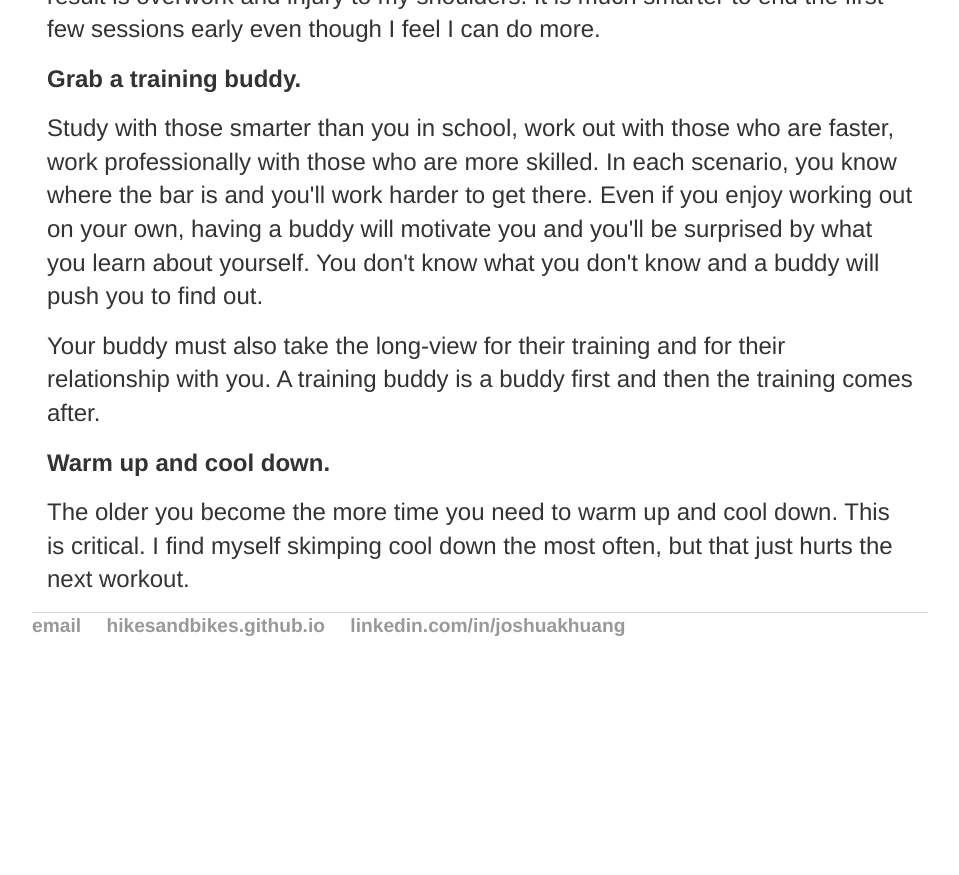
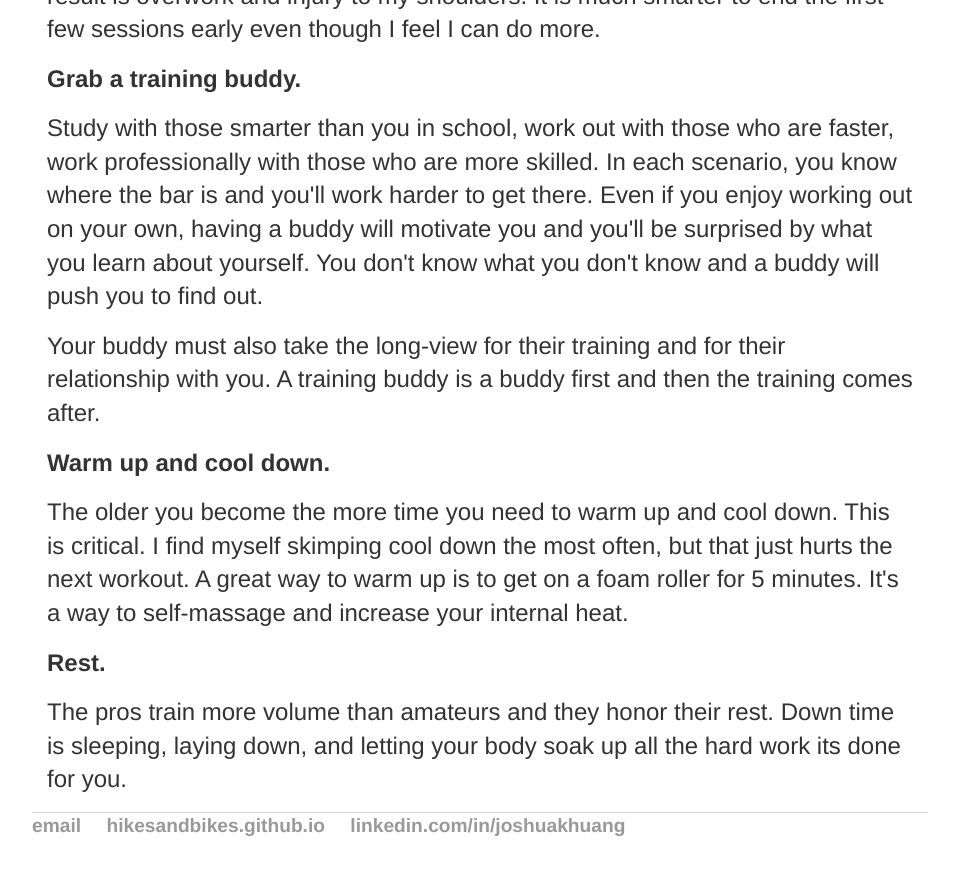
Before and after one commit to hikesandbikes/hikesandbikes.github.io, a Jekyll site: the page built from _posts/2020-07-04-the-need-for-speed.md, in a window 1280 px wide and 900 px high, scrolled down 1516 px. Shown: the top 875 px of the window, without its empty margins (160-1119 px from the left). Built offline with Jekyll 4.4.1, drawn with Linux system fonts in a browser that asks for light colours; before the commit the page ends 2216 px from its top, so only the background shows below that.

Commit message:
add another advice

```diff
--- a/_posts/2020-07-04-the-need-for-speed.md
+++ b/_posts/2020-07-04-the-need-for-speed.md
@@ -50,5 +50,13 @@ buddy first and then the training comes after.
 </blockquote>
 
 <p>
-The older you become the more time you need to warm up and cool down.  This is critical.  I find myself skimping cool down the most often, but that just hurts the next workout.
+The older you become the more time you need to warm up and cool down.  This is critical.  I find myself skimping cool down the most often, but that just hurts the next workout. A great way to warm up is to get on a foam roller for 5 minutes.  It's a way to self-massage and increase your internal heat.
 </p>
+
+<blockquote>
+    <p><b>Rest.</b></p>
+</blockquote>
+
+<p>
+The pros train more volume than amateurs and they honor their rest.  Down time is sleeping, laying down, and letting your body soak up all the hard work its done for you.
+</p>
```
